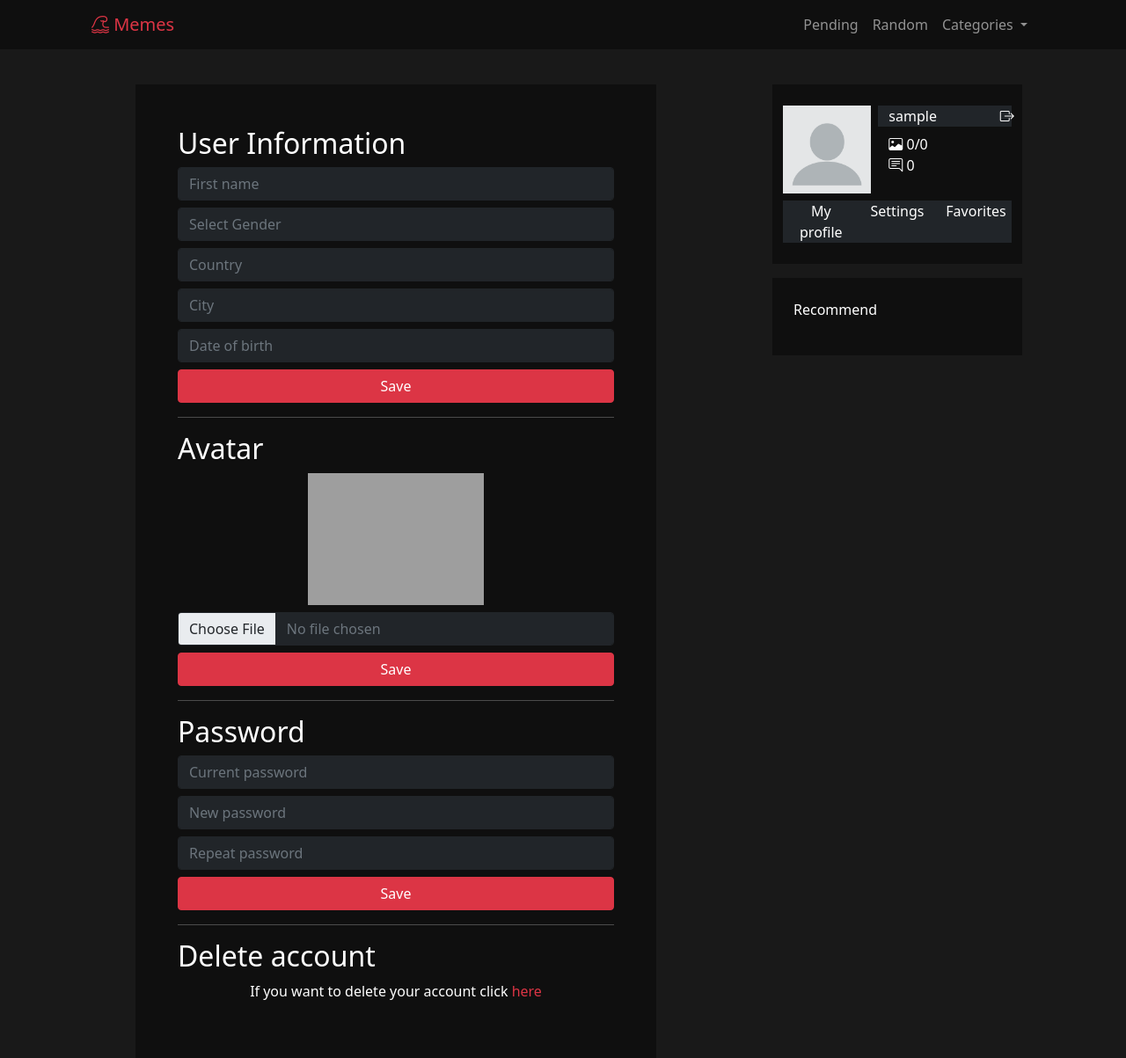
After one commit to kacperoni/meme-page, a PHP site: page /settings.php in a window 1280 px wide. The commit adds this page. Shown: the whole page at 88% size. Run offline with PHP 8.4, Linux system fonts and the light colour scheme; the visitor is signed in with stand-in values (Sample User, id 1); data that the repository does not hold is empty; grey boxes are pictures that could not be loaded.

Commit message:
finished profile page, made user able to change his information,password and also upload profile pic, dynamic displaying users avatars, fixed navbar, improved password hashing.

```diff
--- a/add_post.php
+++ b/add_post.php
@@ -5,7 +5,7 @@
         <!-- Navbar -->
         <?php include "navigation.php"; ?>
 
-        <div class="container">
+        <div class="container pt-5">
             <div class="row">
                 <!-- left -->
                 <div class="col-md-8">
--- a/includes/profile.php
+++ b/includes/profile.php
@@ -1,6 +1,7 @@
 <div class="row">
     <div class="col-5 p-0">
-        <img class="img-fluid" src="profile.png" width="100" alt="profile_pic">
+        <?php $userProfilePic = $_SESSION["user_profile_pic"]; ?>
+        <img class="img-fluid" src="images/avatars/<?php echo $userProfilePic;?>" width="100" alt="profile_pic">
     </div>
     <div class="col-7">
         <div class="row bg-dark">
@@ -40,6 +41,6 @@
 
 <div class="row mt-2">
     <a href="user_page.php" id="menu" class='col-4 bg-dark text-center'>My profile</a>
-    <a href="#" class='col-4 bg-dark text-center'>Settings</a>
+    <a href="settings.php" class='col-4 bg-dark text-center'>Settings</a>
     <a href="#" class='col-4 bg-dark text-center'>Favorites</a>
 </div>
--- a/navigation.php
+++ b/navigation.php
@@ -13,12 +13,14 @@
     $randomPostId = $allIds[$randIndex];
 ?>
 
-<nav class="navbar navbar-dark p-2 navbar-expand-lg tile-color">
-<div class="container">
-    <a class="bi bi-tsunami navbar-brand" href="index.php"> Memes</a>
-    <div class="d-flex">
-        <div class="collapse navbar-collapse" id="navbarNavDarkDropdown">
-            <ul class="navbar-nav">
+<nav class="navbar navbar-dark p-2 navbar-expand-md tile-color fixed-top justify-content-center">
+    <div class="container-fluid px-5">
+        <a class="bi bi-tsunami navbar-brand px-5 text-danger" href="index.php"> Memes</a>
+        <button class="navbar-toggler" type="button" data-bs-toggle="collapse" data-bs-target="#navbarSupportedContent" aria-controls="navbarSupportedContent" aria-expanded="false" aria-label="Toggle navigation">
+            <span class="navbar-toggler-icon"></span>
+        </button>
+        <div class="navbar-collapse collapse" id="navbarSupportedContent">
+            <ul class="navbar-nav ms-auto mx-5">
                 <li class="nav-item">
                     <a href="pending.php" class="nav-link">Pending</a>
                 </li>
@@ -46,5 +48,4 @@
             </ul>
         </div>
     </div>
-</div>
 </nav>
--- /dev/null
+++ b/settings.php
@@ -0,0 +1,208 @@
+<?php include "header.php"; ?>
+<?php session_start(); ?>
+    <body class="text-white bg-color">
+
+        <!-- Navbar -->
+        <?php include "navigation.php"; ?>
+
+        <div class="container pt-5">
+            <div class="row">
+                <!-- left -->
+                <div class="col-md-8">
+                    <div class="container">
+                        <div class="container px-5 pt-5">
+                            <div class="tile-color p-5">
+                                <h2>User Information</h2>
+                                <!-- get user info -->
+                                <?php
+                                    $userId = $_SESSION["user_id"];
+
+                                    $query = "SELECT * FROM users WHERE user_id = $userId";
+                                    $selectUserQuery = mysqli_query($connection,$query) or die("SQL Error :: ".mysqli_error($connection));
+
+                                    while($row = mysqli_fetch_assoc($selectUserQuery)){
+                                        $userFirstname = $row["user_firstname"];
+                                        $userGender = $row["user_gender"];
+                                        $userCountry = $row["user_country"];
+                                        $userCity = $row["user_city"];
+                                        $userBirthdate = $row["user_birthdate"];
+                                        $userProfilePic = $row["user_image"];
+
+                                        if(empty($userProfilePic) or $userProfilePic === NULL){
+                                            $userProfilePic = "profile.png";
+                                        }
+                                    }
+                                ?>
+                                <form action="" method="POST">
+                                    <div class="input-group mb-2">
+                                        <input type="text" name="first_name" class="form-control bg-dark border-dark text-secondary" placeholder="First name" value="<?php echo $userFirstname; ?>">
+                                    </div>
+                                    <div class="input-group mb-2">
+                                        <select name="gender" class="form-control bg-dark border-dark text-secondary">
+                                            <?php
+                                                if(!$userGender){
+                                                    echo "<option value=''>Select Gender</option>";
+                                                }
+                                            ?>
+                                            <option value="Male">Male</option>
+                                            <option value="Female">Female</option>
+                                            <option value="Other">Other</option>
+                                        </select>
+                                    </div>
+                                    <div class="input-group mb-2">
+                                        <input type="text" name="country" class="form-control bg-dark border-dark text-secondary" placeholder="Country" value="<?php echo $userCountry; ?>">
+                                    </div>
+                                    <div class="input-group mb-2">
+                                        <input type="text" name="city" class="form-control bg-dark border-dark text-secondary" placeholder="City" value="<?php echo $userCity; ?>">
+                                    </div>
+                                    <div class="input-group mb-2">
+                                        <input type="text" onfocus="(this.type='date')" name="birth_date" class="form-control bg-dark border-dark text-secondary" placeholder="Date of birth" value="<?php echo $userBirthdate; ?>">
+                                    </div>
+                                    <div class="input-group mb-2">
+                                        <input type="submit" name="submit" class="btn btn-danger w-100" value="Save">
+                                    </div>
+                                </form>
+                                <!-- update user info -->
+                                <?php
+                                    if(isset($_POST["submit"])){
+                                        $userFirstname = $_POST["first_name"];
+                                        $userGender = $_POST["gender"];
+                                        $userCountry = $_POST["country"];
+                                        $userCity = $_POST["city"];
+                                        $userBirthdate = $_POST["birth_date"];
+                                        if(empty($userBirthdate)){
+                                            $query = "UPDATE users SET user_firstname = '$userFirstname', user_gender = '$userGender', user_country = '$userCountry', ";
+                                            $query .= "user_city = '$userCity' WHERE user_id = $userId";
+
+                                            $updateUserInfoQuery = mysqli_query($connection,$query) or die("SQL Error :: ".mysqli_error($connection));
+
+                                            header("Location: settings.php");
+                                        }else{
+                                            $query = "UPDATE users SET user_firstname = '$userFirstname', user_gender = '$userGender', user_country = '$userCountry', ";
+                                            $query .= "user_city = '$userCity', user_birthdate = '$userBirthdate' WHERE user_id = $userId";
+
+                                            $updateUserInfoQuery = mysqli_query($connection,$query) or die("SQL Error :: ".mysqli_error($connection));
+
+                                            header("Location: settings.php");
+                                        }
+                                    }
+                                ?>
+                                <hr>
+                                <h2>Avatar</h2>
+                                <div class="text-center">
+                                    <img src="<?php echo 'images/avatars/'.$userProfilePic;?>" alt="profile_pic" width="200" class="mb-2">
+                                    <form action="" method="POST" enctype="multipart/form-data">
+                                        <div class="input-group mb-2">
+                                            <input type="file" name="profile_pic"class="form-control bg-dark border-dark text-secondary">
+                                        </div>
+                                        <div class="input-group mb-2">
+                                            <input type="submit" name="upload" class="btn btn-danger w-100" value="Save">
+                                        </div>
+                                    </form>
+                                </div>
+                                <!-- upload profile pics -->
+                                <?php
+                                    if(isset($_POST["upload"])){
+                                        $profilePic = $_FILES["profile_pic"]["name"];
+                                        $profilePicTmp = $_FILES["profile_pic"]["tmp_name"];
+
+                                        move_uploaded_file($profilePicTmp,"images/avatars/$profilePic");
+                                        $_SESSION["user_profile_pic"]=$profilePic;
+
+                                        $query = "UPDATE users SET user_image = '$profilePic' WHERE user_id = $userId";
+                                        $uploadProfilePicQuery = mysqli_query($connection,$query) or die("SQL Error :: ".mysqli_error($connection));
+
+                                        header("Location: settings.php");
+                                    }
+                                ?>
+                                <hr>
+                                <h2>Password</h2>
+                                <form action="" method="POST">
+                                    <div class="input-group mb-2">
+                                        <input type="text" name="user_password" class="form-control bg-dark border-dark text-secondary" placeholder="Current password">
+                                    </div>
+                                    <div class="input-group mb-2">
+                                        <input type="text" name="new_password" class="form-control bg-dark border-dark text-secondary" placeholder="New password">
+                                    </div>
+                                    <div class="input-group mb-2">
+                                        <input type="text" name="new_password2" class="form-control bg-dark border-dark text-secondary" placeholder="Repeat password">
+                                    </div>
+                                    <div class="input-group mb-2">
+                                        <input type="submit" name="change_password" class="btn btn-danger w-100" value="Save">
+                                    </div>
+                                </form>
+                                <!-- changing password -->
+                                <?php
+                                    if(isset($_POST["change_password"])){
+                                        $userId = $_SESSION["user_id"];
+                                        $currentPassword = $_POST["user_password"];
+                                        $newPassword1 = $_POST["new_password"];
+                                        $newPassword2 = $_POST["new_password2"];
+
+                                        $query = "SELECT user_password FROM users WHERE user_id = $userId";
+                                        $selectUserPassword = mysqli_query($connection,$query) or die("SQL Error :: ".mysqli_error($connection));
+                                        $row = mysqli_fetch_row($selectUserPassword);
+                                        $userPassword = $row[0];
+
+                                        if($newPassword1 === $newPassword2 and password_verify($currentPassword,$userPassword)){
+                                            $newPassword = password_hash($newPassword1,PASSWORD_BCRYPT,array('cost'=>12));
+                                            $query = "UPDATE users SET user_password ='$newPassword' WHERE user_id = $userId";
+                                            $changePasswordQuery = mysqli_query($connection,$query) or die("SQL Error :: ".mysqli_error($connection));
+                                            echo "<h3>Password has been changed!<h3>";
+                                        }else if(!password_verify($currentPassword, $userPassword)){
+                                            echo "<h3>Wrong password! Please try again.</h3>";
+                                        }else if($newPassword1 !== $newPassword2){
+                                            echo "<h3>New passwords didn't match! Please try again.</h3>";
+                                        }
+                                    }
+                                ?>
+                                <hr>
+                                <h2>Delete account</h2>
+                                <div class="text-center">
+                                    <p>If you want to delete your account click <a href="#" class="text-danger">here</a></p>
+                                </div>
+                            </div>
+                        </div>
+                    </div>
+                </div>
+                <script type="text/javascript" src="js/likes.js"></script>
+
+                <!-- right -->
+                <div class="col-md-4 p-5">
+                    <div class="container tile-color p-4">
+
+                        <?php
+                            if(isset($_SESSION["username"])){
+                                include "includes/profile.php";
+
+                            }else{
+
+                                if(isset($_GET["source"])){
+                                    $source = $_GET["source"];
+
+                                    switch($source){
+                                        case "register":
+                                            include "includes/register.php";
+                                            break;
+                                        case "forgotPass":
+                                            include "includes/forgot_password.php";
+                                            break;
+                                    }
+                                }else{
+                                    include "includes/login.php";
+                                }
+                            }
+
+                        ?>
+                    </div>
+                    <div class="container p-4 mt-3 tile-color">
+                            <p>Recommend</p>
+                    </div>
+                </div>
+            </div>
+
+        </div>
+
+
+<!-- footer -->
+<?php include "footer.php"; ?>
--- a/user_page.php
+++ b/user_page.php
@@ -5,7 +5,7 @@
         <!-- Navbar -->
         <?php include "navigation.php"; ?>
 
-        <div class="container">
+        <div class="container pt-5">
             <div class="row">
                 <!-- left -->
                 <div class="col-md-8">
@@ -13,7 +13,7 @@
                         <div class="container px-5 pt-5">
                             <div class="row">
                                 <div class="col-4 m-0 p-0">
-                                    <img class="rounded-circle img-fluid"src="profile.png" alt="profile_pic" width="200">
+                                    <img class="rounded-circle img-fluid"src="images/avatars/<?php echo $_SESSION["user_profile_pic"]; ?>" alt="profile_pic" width="200">
                                 </div>
                                 <div class="col-8">
                                     <div class="row">
```
Also changed, not shown: includes/login.php (+18 -8 lines), includes/register.php (+9 -7 lines), index.php (+7 -3 lines), pending.php (+11 -6 lines), post.php (+17 -5 lines), images/avatars/bezimienny.jpeg (added), images/avatars/crash.png (added), images/avatars/profile.png (added).
